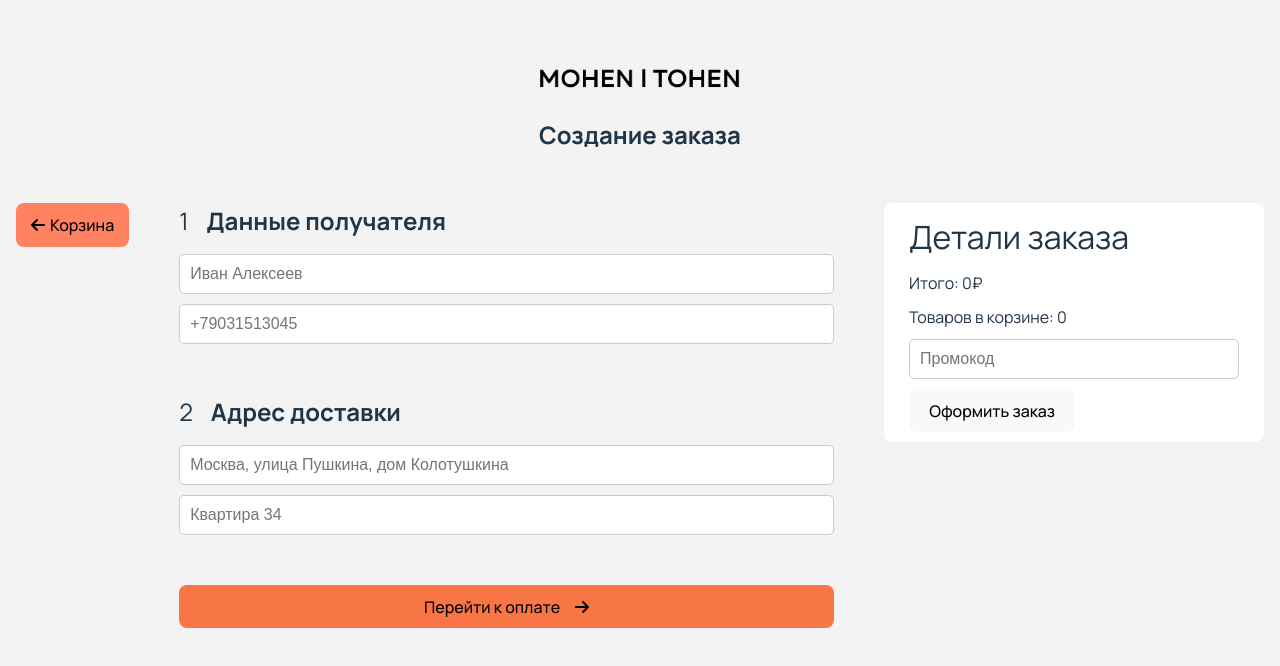
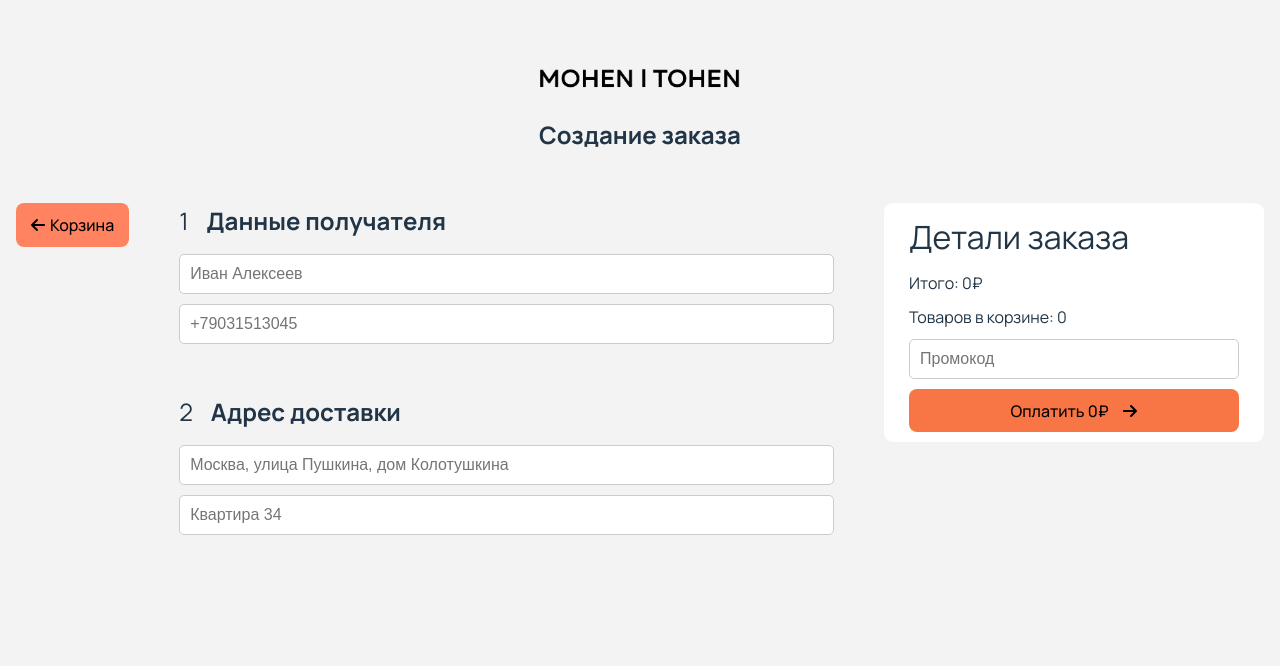
Before and after one commit to andrey-zinoviev-dev/mohen-tohen, a React (Vite) app: page /createOrder in a window 1280 px wide. Shown: the top 666 px of the page. Built offline with nearby package versions, Linux system fonts and the light colour scheme.

Commit message:
updated cart

```diff
--- a/src/Cart.tsx
+++ b/src/Cart.tsx
@@ -1,35 +1,38 @@
-// import React from "react";
 import "./Cart.css"
-// import { FontAwesomeIcon } from "@fortawesome/react-fontawesome";
-// import { useAppSelector } from "./hooks";
-// import { faMinus, faPen, faPlus, faXmark } from "@fortawesome/free-solid-svg-icons";
-// import { addOne, editGood, remove, removeOne } from "./features/basketSlice";
-// import Popup from "./Popup";
-// import { ColorInterface, GoodInterface } from "./interfaces";
-// import GoodColors from "./GoodColors";
-// import { openPopup } from "./features/popupSlice";
-// import { deleteBasketGood, updateBasketGoodQuantity } from "./features/userSlice";
-// import { useDeleteBasketItemMutation, useUpdateBasketItemMutation } from "./features/apiSlice";
-// import { Link } from "react-router-dom";
+
+import { faArrowRight } from "@fortawesome/free-solid-svg-icons";
+import LinkCompAction from "./LinkCompAction";
+
 import CartContents from "./CartContents";
-// import { useState } from "react";
-// import { createPortal } from "react-dom";
-// import PortalComp from "./PortalComp";
-// import Login from "./Login";
-// import Headline from "./Headline";
+
 import CartDetails from "./CartDetails";
-// interface goodPageInt extends GoodInterface {
-//     quantity: number,
-// }
+import { useAppSelector } from "./hooks";
 
 export default function Cart() {
+    //redux
+    const cartState = useAppSelector((state) => {
+        return state.basket.goods;
+    })
     return (
         <>
             <section className="cart">
                 <h3>корзина</h3>
                 <div className="cart__wrapper">
                     <CartContents />
-                    <CartDetails></CartDetails>
+                    {cartState.length > 0 && <CartDetails>
+                        <LinkCompAction to="../createOrder" text="Оформить заказ" icon={faArrowRight} />
+                    </CartDetails>}
+                    {/* {userState ? <LinkCompAction to="../createOrder" text="Оформить заказ" icon={faArrowRight} />
+                :
+                <button className="" onClick={() => {
+                    setOpenedPortal(true);
+                    // console.log("open login popup")
+                }}>
+                    Оформить заказ
+                </button>}
+            {openedPortal && createPortal(<PortalComp>
+                <Login closePopup={setOpenedPortal}></Login>
+            </PortalComp>, document.body)} */}
                 </div>
             </section>
         </>
--- a/src/CartDetails.tsx
+++ b/src/CartDetails.tsx
@@ -9,8 +9,13 @@ import "./CartDetails.css"
 import InputEl from "./InputEl";
 import { FontAwesomeIcon } from "@fortawesome/react-fontawesome";
 import { faArrowRight } from "@fortawesome/free-solid-svg-icons";
-import LinkCompAction from "./LinkCompAction";
-export default function CartDetails() {
+// import LinkCompAction from "./LinkCompAction";
+
+interface CartDetailsInterface {
+    children: React.ReactNode
+}
+
+export default function CartDetails({ children }: CartDetailsInterface) {
     const userState = useAppSelector((state) => {
         return state.user._id;
     });
@@ -39,17 +44,7 @@ export default function CartDetails() {
                     <FontAwesomeIcon icon={faArrowRight} />
                 </button>}
             </div>
-            {userState ? <LinkCompAction to="../createOrder" text="Оформить заказ" icon={faArrowRight} />
-                :
-                <button className="" onClick={() => {
-                    setOpenedPortal(true);
-                    // console.log("open login popup")
-                }}>
-                    Оформить заказ
-                </button>}
-            {openedPortal && createPortal(<PortalComp>
-                <Login closePopup={setOpenedPortal}></Login>
-            </PortalComp>, document.body)}
+            {children}
         </div>
     )
 }
--- a/src/CartItem.tsx
+++ b/src/CartItem.tsx
@@ -11,6 +11,7 @@ import { changeQuantity, remove } from "./features/basketSlice";
 // import PortalCentered from "./PortalCentered";
 import "./CartItem.css";
 import QuantityButton from "./QuantityButton";
+import ColorOption from "./ColorOption";
 export default function CartItem({item}: {item: goodPageInt}) {
     //dispatch
     const dispatch = useAppDispatch();
@@ -43,7 +44,8 @@ export default function CartItem({item}: {item: goodPageInt}) {
                         <span>{item.good.selectedDimension.option}</span>
                         {/* <span>{item.good.materials}</span>
                         <span>{item.good.dimensions}</span> */}
-                        <div className="cart-item__color" style={{backgroundColor: item.good.selectedColor.option}}></div>
+                        <ColorOption active={true} color={item.good.selectedColor.option}></ColorOption>
+                        {/* <div className="cart-item__color" style={{backgroundColor: item.good.selectedColor.option}}></div> */}
                     </div>
                     <div className="cart-item__wrapper-buttons">
                         <QuantityButton minus={true} updateQuantity={minusOne} numberInBasket={item.quantity} stock={item.good.batch}></QuantityButton>
--- a/src/ColorOption.css
+++ b/src/ColorOption.css
@@ -6,19 +6,21 @@
     border-radius: 7px; */
     /* width: 40px;
     height: 40px; */
-    width: 30px;
-    height: 30px;
+    width: 25px;
+    height: 25px;
     border: 2px solid transparent;
     box-sizing: border-box;
     display: flex;
-    /* border-radius: 4px; */
+
+    border-radius: 4px;
     /* border-radius: 50%; */
 }
 
 .option-color_active {
     border: 2px solid black;
+    /* border: 2px solid black;
     padding: 2px;
-    border-radius: 6px;
+    border-radius: 6px; */
 }
 
 .option-color__inner-div {
--- a/src/ColorOption.tsx
+++ b/src/ColorOption.tsx
@@ -2,8 +2,8 @@ import "./ColorOption.css"
 
 export default function ColorOption({ color, active }: { color: string, active: boolean }) {
     return (
-        <div className={active ? "option-color_active option-color" : "option-color"}>
-            <div className="option-color__inner-div" style={{backgroundColor: color}}></div>
+        <div className={active ? "option-color_active option-color" : "option-color"} style={{backgroundColor: color}}>
+            {/* <div className="option-color__inner-div"></div> */}
         </div>
     )
 }
--- a/src/CreateOrder.tsx
+++ b/src/CreateOrder.tsx
@@ -1,4 +1,4 @@
-import React from "react"
+import React, { useMemo } from "react"
 import OrderStep from "./OrderStep";
 
 import "./CreateOrder.css"
@@ -42,6 +42,15 @@ export default function CreateOrder() {
     //dispatch
     const dispatch = useAppDispatch();
 
+    //memo
+    const totalPrice = useMemo(() => {
+        return cartState.map((good) => {
+            return good.price;
+        }).reduce((currentTotal, currentPrice) => {
+            return currentTotal + currentPrice;
+        }, 0)
+    }, [])
+
 
     //navigate
     // const navigate = useNavigate();
@@ -71,6 +80,7 @@ export default function CreateOrder() {
                     navigate(-1);
                 }}> */}
                 <LinkCompBack to="/basket" text="Корзина"></LinkCompBack>
+
                 <div className="order-create__block">
                     <OrderStep headline="Данные получателя" step={1} inputs={recipientInputs} updateState={setOrderDetails}>
 
@@ -80,6 +90,8 @@ export default function CreateOrder() {
 
                     {/* <OrderStep headline="Способ оплаты" step={3} inputs={paymentInputs} updateState={setOrderDetails}></OrderStep> */}
 
+                </div>
+                <CartDetails>
                     <button className="order-create__submit-btn" onClick={() => {
                         // console.log(cartState);
 
@@ -91,11 +103,10 @@ export default function CreateOrder() {
                             navigate("../successOrderCreate");
                         })
                     }}>
-                        Перейти к оплате
+                        Оплатить {totalPrice}&#8381;
                         <FontAwesomeIcon icon={faArrowRight} />
                     </button>
-                </div>
-                <CartDetails></CartDetails>
+                </CartDetails>
                 {/* <div className="order-create__block">
                     <h3>Что в корзине</h3>
                     <CartContents />
--- a/src/GoodPage.css
+++ b/src/GoodPage.css
@@ -373,8 +373,9 @@
     background-color: transparent;
     /* padding: 2px 5px; */
     display: flex;
-    padding: 0;
+    padding: 2px;
     border: 2px solid transparent;
+    border-radius: 6px;
 }
 
 .good__option-button:hover {
--- a/src/GoodPage.tsx
+++ b/src/GoodPage.tsx
@@ -133,7 +133,7 @@ export default function GoodPage() {
                     <h3>{good.title}</h3>
 
                 </div>
-                <h4>Цена: <span className="cvet">{good.price}&#8381;</span></h4>
+                <h4>Цена: <span className="cvet">{(good.price * quantity) + optionsPrice}&#8381;</span></h4>
                 <h4>Бренд: <Link to={`/brands/${good.seller && good.seller._id}`}>
                     <div className="good__text-a-name">
                         <span>{good.seller && good.seller.name}</span>
@@ -172,8 +172,8 @@ export default function GoodPage() {
                     {good.colors && <ListElementGeneric classUl="good__page-options" items={good.colors} renderItems={(item) => {
                         return <button onClick={() => {
                             setSelectedColor(item)
-                        }} className="good__option-button">
-                            <ColorOption active={item.option === selectedColor.option} color={item.option}></ColorOption>
+                        }} className={item.option === selectedColor.option ? "good__option-button_active good__option-button" : "good__option-button"}>
+                            <ColorOption active={false} color={item.option}></ColorOption>
                             {/* <span>+{item.price}&#8381;</span> */}
                         </button>
                     }}></ListElementGeneric>}
--- a/src/Header.tsx
+++ b/src/Header.tsx
@@ -70,7 +70,7 @@ export default function Header() {
                             </Link>
                             <button onClick={() => {
                                 userState.loggedIn ?
-                                navigate(`profile/${userState._id}/history`)
+                                navigate(`profile/${userState._id}/mygoods`)
                                 :
                                 setOpenPortal(true);
                             }}>
```
